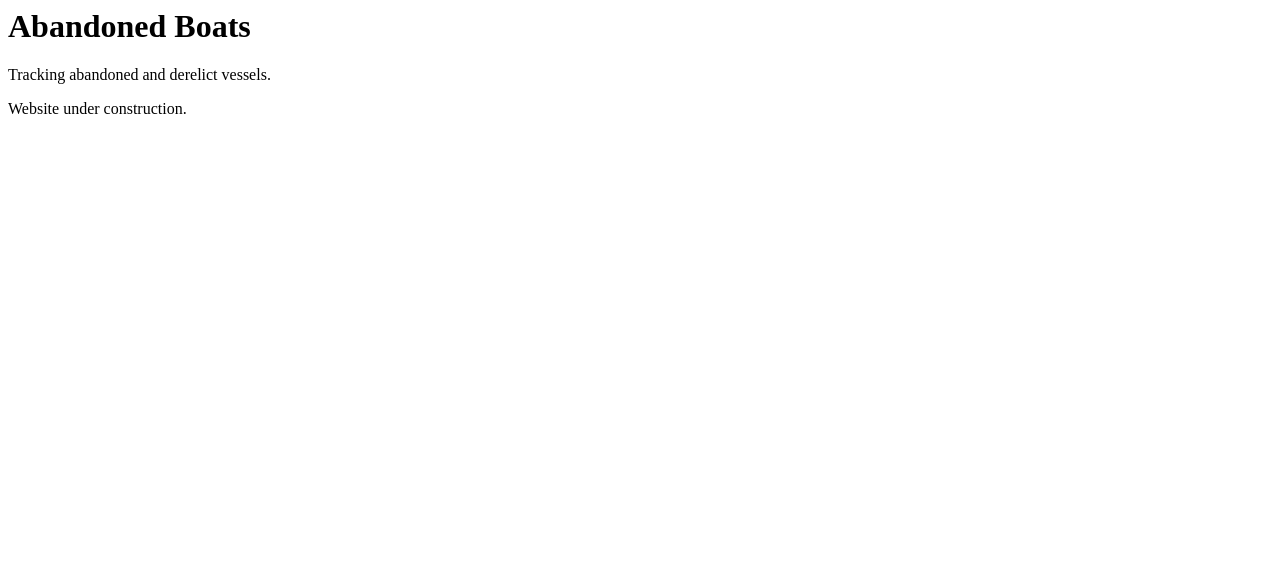
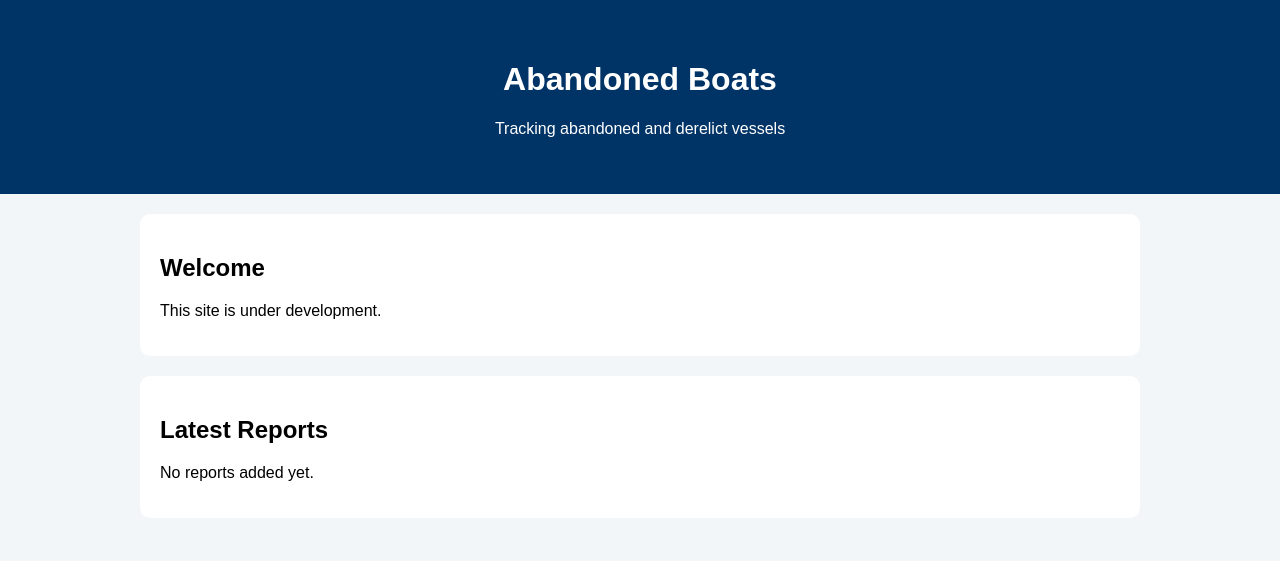
Before and after one commit to nmlangus/nmlangus.github.io, a plain HTML site: page index.html in a window 1280 px wide. Drawn offline with Linux system fonts and the light colour scheme.

Commit message:
Update index.html

```diff
--- a/index.html
+++ b/index.html
@@ -1 +1,23 @@
-<h1>Abandoned Boats</h1> <p>Tracking abandoned and derelict vessels.</p> <p>Website under construction.</p>
+<!DOCTYPE html> <html> <head> <title>Abandoned Boats</title>
+
+<style> body { font-family: Arial, sans-serif; margin: 0; background: #f2f6f8; }
+
+header { background: #003366; color: white; text-align: center; padding: 40px; }
+
+main { max-width: 1000px; margin: auto; padding: 20px; }
+
+.card { background: white; padding: 20px; margin-bottom: 20px; border-radius: 10px; } </style>
+
+</head> <body>
+
+<header> <h1>Abandoned Boats</h1> <p>Tracking abandoned and derelict vessels</p> </header>
+
+<main>
+
+<div class="card"> <h2>Welcome</h2> <p>This site is under development.</p> </div>
+
+<div class="card"> <h2>Latest Reports</h2> <p>No reports added yet.</p> </div>
+
+</main>
+
+</body> </html>
```
